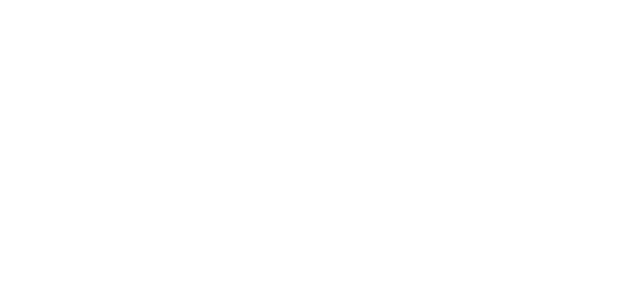
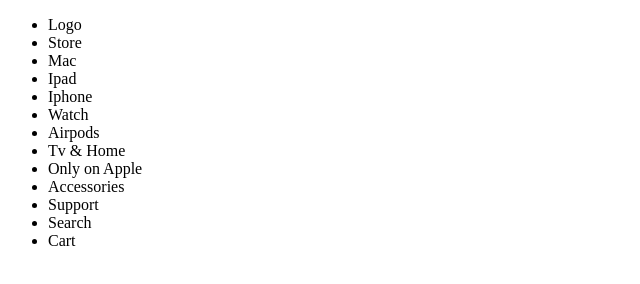
Before and after one commit to pedrosilvasena/Apple, a plain HTML site: page index.html in a window 1280 px wide. Shown: the whole page, without its empty margins (0-640 px from the left). Drawn offline with Linux system fonts and the light colour scheme.

Commit message:
Add files via upload

```diff
--- a/index.html
+++ b/index.html
@@ -4,9 +4,28 @@
     <meta charset="UTF-8">
     <meta name="viewport" content="width=device-width, initial-scale=1.0">
     <title>Apple</title>
-    <link rel="stylesheet" href="">
+    <link rel="stylesheet" href="/styles/global.css"/>
 </head>
 <body>
+    <header>
+        <nav>
+            <ul>
+                <li>Logo</li>
+                <li>Store</li>
+                <li>Mac</li>
+                <li>Ipad</li>
+                <li>Iphone</li>
+                <li>Watch</li>
+                <li>Airpods</li>
+                <li>Tv & Home</li>
+                <li>Only on Apple</li>
+                <li>Accessories</li>
+                <li>Support</li>
+                <li>Search</li>
+                <li>Cart</li>
+            </ul>
+        </nav>
+    </header>
 
 </body>
 </html>
--- /dev/null
+++ b/styles/global.css
@@ -0,0 +1,7 @@
+:root {
+    --bg-primary:#000000;
+    --text-light: #FFFFFF;
+    --title-primary-color:#F5F5F7;
+    --subtitle-color: #6E6E73;
+    --action-color: #2997FF;
+}
```
